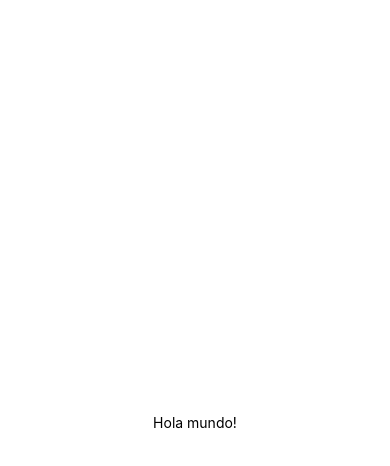
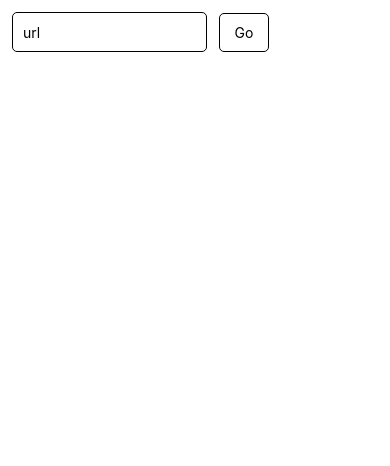
Before and after one commit to maizorin97/nu-test-mobile, a React Native app: screen /MainScreen in a window 390 px wide. Shown: the top 466 px of the page. Built offline with nearby package versions, Linux system fonts and the light colour scheme.

Commit message:
creada una primera UI

```diff
--- /dev/null
+++ b/src/components/CustomButton.tsx
@@ -0,0 +1,40 @@
+import React from "react"
+import { StyleSheet, Text, View } from "react-native"
+import { TouchableOpacity } from "react-native-gesture-handler"
+
+interface Props {
+    text: string
+    onPress: () => void
+}
+
+export const CustomButton = ({text, onPress}:Props) => {
+    return (
+        <View style={styles.container}>
+            <TouchableOpacity
+                activeOpacity={0.5}
+                onPress={onPress}
+            >
+                <View style={styles.buttonBody}>
+                    <Text style={styles.text}>{text}</Text>
+                </View>
+            </TouchableOpacity>
+        </View>
+    )
+}
+
+const styles = StyleSheet.create({
+    container: {
+        width:100,
+        alignSelf: "center"
+    },
+    buttonBody: {
+        width: "50%",
+        borderWidth: 1,
+        borderRadius: 5
+    },
+    text: {
+        borderRadius:10,
+        padding:10,
+        alignSelf:"center"
+    }
+})
--- /dev/null
+++ b/src/hooks/useShortener.tsx
@@ -0,0 +1,17 @@
+import { useState } from "react"
+import { URL } from "../interfaces/ShortenerInterfaces"
+
+export const useShortener = () => {
+
+    const [url, setUrl] = useState<URL>()
+
+    const postAlias = async () => {
+
+
+
+    }
+
+    return {
+        url, setUrl
+    }
+}
--- /dev/null
+++ b/src/interfaces/ShortenerInterfaces.tsx
@@ -0,0 +1,13 @@
+export interface URL {
+    url: string
+}
+
+export interface Alias {
+    alias: string
+    _links: Links
+}
+
+export interface Links {
+    self: string
+    short: string
+}
--- a/src/screens/MainScreen.tsx
+++ b/src/screens/MainScreen.tsx
@@ -1,15 +1,33 @@
-import React from "react"
+import React, { useState } from "react"
 import { StackScreenProps } from "@react-navigation/stack"
-import { SafeAreaView, StyleSheet, Text } from "react-native"
+import { FlatList, SafeAreaView, StyleSheet, Text, TextInput, View } from "react-native"
 import { StackParams } from "../navigation/Navigator"
+import { useShortener } from "../hooks/useShortener"
+import { CustomButton } from "../components/CustomButton"
 
 interface Props extends StackScreenProps<StackParams, "MainScreen"> { }
 
 export const MainScreen = ({ navigation }: Props) => {
 
+    const [input, setInput] = useState("")
+
+    const { url, setUrl } = useShortener()
+
     return (
         <SafeAreaView style={styles.container}>
-            <Text>Hola mundo!</Text>
+            <View style={styles.searchContainer}>
+                <TextInput
+                    style={styles.input}
+                    onChangeText={setInput}
+                    value={input}
+                    placeholder="url"
+                    keyboardType="default"
+                />
+                <CustomButton
+                    text="Go"
+                    onPress={() => { }}
+                />
+            </View>
         </SafeAreaView>
     )
 }
@@ -18,7 +36,22 @@ const styles = StyleSheet.create({
     container: {
         flex: 1,
         backgroundColor: "#ffffff",
-        alignItems: "center",
-        justifyContent: "center"
+        alignItems: "flex-start",
+        justifyContent: "flex-start",
+    },
+    searchContainer: {
+        width: "100%",
+        flexDirection: "row",
+    },
+    historyList: {
+        backgroundColor:"red"
+    },
+    input: {
+        height: 40,
+        width: "50%",
+        margin: 12,
+        borderWidth: 1,
+        padding: 10,
+        borderRadius: 5
     },
 })
```
